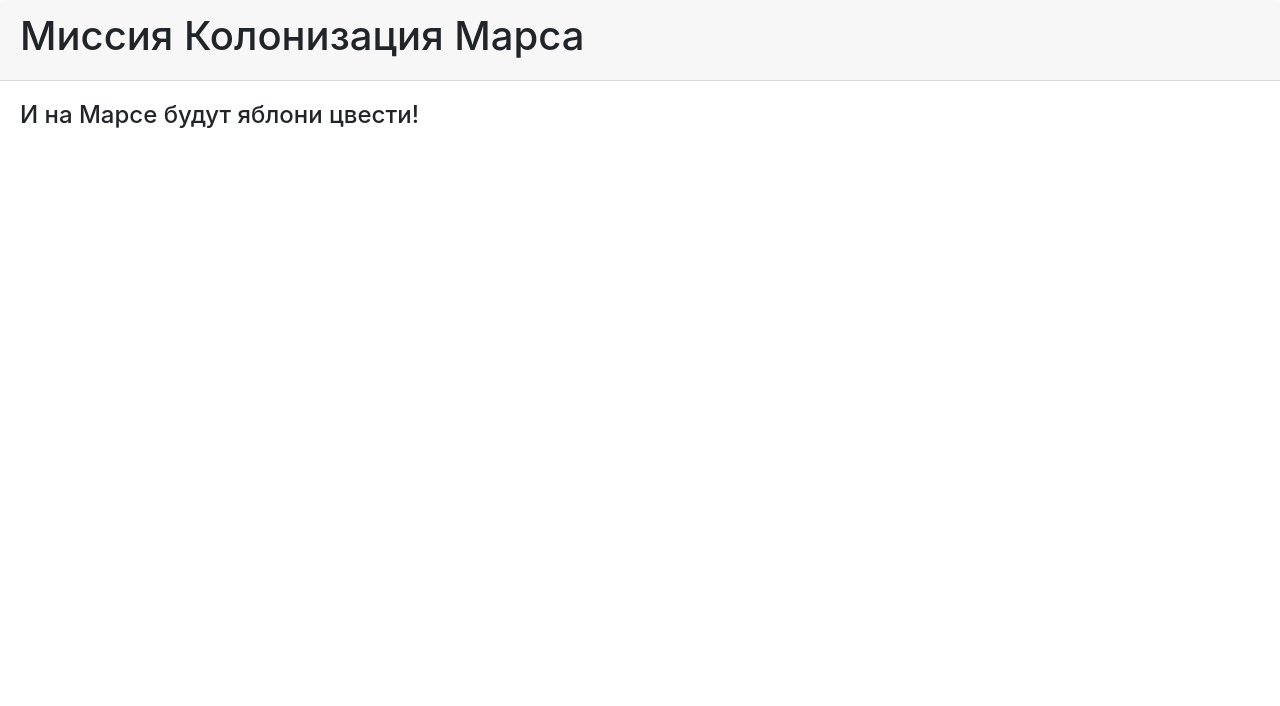
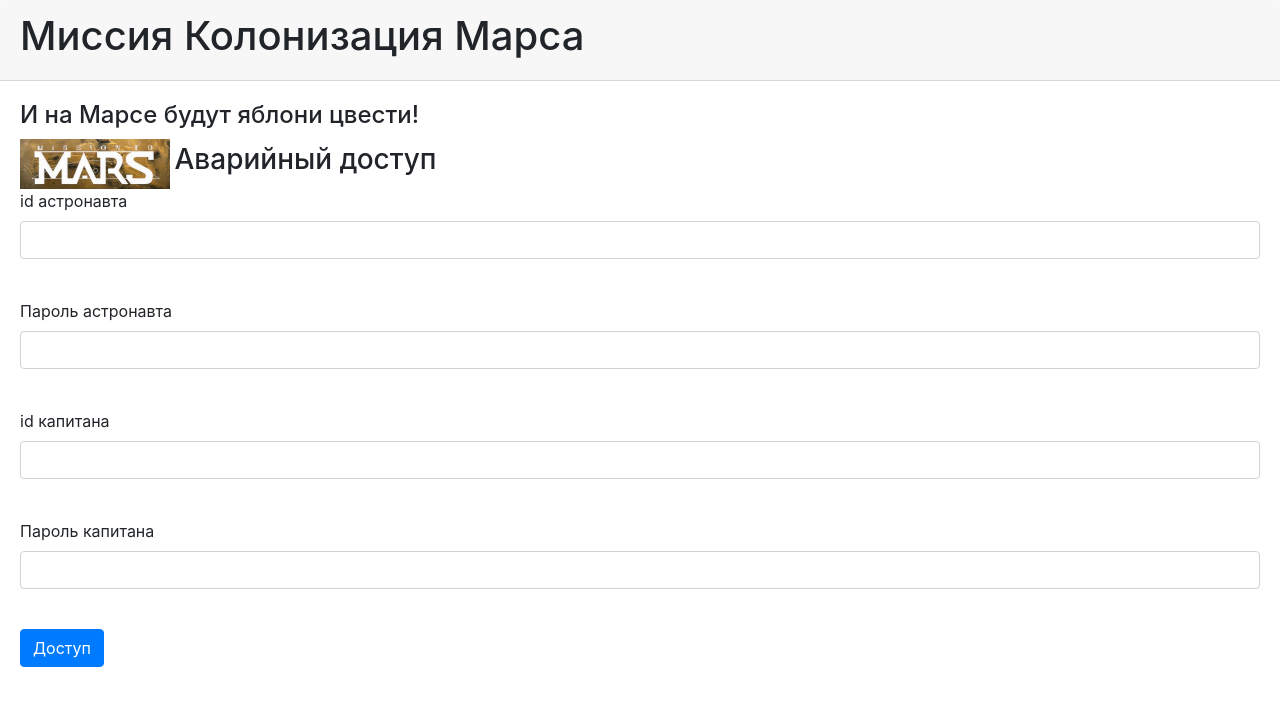
Before and after one commit to Shadowik2306/Mars-2-0, a Flask app: page /login in a window 1280 px wide. Shown: the top 706 px of the page. Run offline with Flask 2, Linux system fonts and the light colour scheme; some libraries are stand-ins or nearby versions.

Commit message:
Extra pass

```diff
--- a/main.py
+++ b/main.py
@@ -1,7 +1,11 @@
-from flask import Flask, url_for, render_template
+from flask import Flask, url_for, render_template, redirect
+from flask_wtf import FlaskForm
+from wtforms import StringField, PasswordField, BooleanField, SubmitField
+from wtforms.validators import DataRequired
 
 
 app = Flask(__name__)
+app.config['SECRET_KEY'] = 'yandexlyceum_secret_key'
 
 
 @app.route('/<title>')
@@ -54,6 +58,22 @@ def answer():
     return render_template('answer.html', **params)
 
 
+class LoginForm(FlaskForm):
+    username_astro = StringField('id астронавта', validators=[DataRequired()])
+    password_astro = PasswordField('Пароль астронавта', validators=[DataRequired()])
+    username_cap = StringField('id капитана', validators=[DataRequired()])
+    password_cap = PasswordField('Пароль капитана', validators=[DataRequired()])
+    submit = SubmitField('Доступ')
+
+
+@app.route('/login', methods=['GET', 'POST'])
+def login():
+    form = LoginForm()
+    if form.validate_on_submit():
+        return redirect('/#')
+    return render_template('login.html', title='Аварийный доступ', form=form)
+
+
 
 if __name__ == '__main__':
     app.run(port=8081, host='127.0.0.1')
--- a/static/css/style.css
+++ b/static/css/style.css
@@ -1,3 +1,8 @@
 .instruction h5{
 	text-align: center;
 }
+
+.logo_text {
+    font-size: 28px;
+    font-weight: 500;
+}
--- a/templates/base.html
+++ b/templates/base.html
@@ -3,6 +3,7 @@
 <head>
     <meta charset="UTF-8">
     <title>{{ title }}</title>
+	<link rel="stylesheet" href="static/css/style.css">
     <link rel="stylesheet" href="https://stackpath.bootstrapcdn.com/bootstrap/4.2.1/css/bootstrap.min.css" integrity="sha384-GJzZqFGwb1QTTN6wy59ffF1BuGJpLSa9DkKMp0DgiMDm4iYMj70gZWKYbI706tWS" crossorigin="anonymous">
     <script src="https://code.jquery.com/jquery-3.3.1.slim.min.js" integrity="sha384-q8i/X+965DzO0rT7abK41JStQIAqVgRVzpbzo5smXKp4YfRvH+8abtTE1Pi6jizo" crossorigin="anonymous"></script>
 	  <script src="https://cdnjs.cloudflare.com/ajax/libs/popper.js/1.14.6/umd/popper.min.js" integrity="sha384-wHAiFfRlMFy6i5SRaxvfOCifBUQy1xHdJ/yoi7FRNXMRBu5WHdZYu1hA6ZOblgut" crossorigin="anonymous"></script>
--- /dev/null
+++ b/templates/login.html
@@ -0,0 +1,48 @@
+{% extends "base.html" %}
+
+{% block content %}
+    <div>
+        <img src="static/img/MARS-2-7.png" id="logo">
+        <label class="logo_text" for="logo">Аварийный доступ</label>
+    </div>
+    <form action="" method="post" novalidate>
+        {{ form.hidden_tag() }}
+    <p>
+        {{ form.username_astro.label }}<br>
+        {{ form.username_astro(class="form-control") }}<br>
+        {% for error in form.username_astro.errors %}
+            <div class="alert alert-danger" role="alert">
+                {{ error }}
+            </div>
+        {% endfor %}
+    </p>
+    <p>
+        {{ form.password_astro.label }}<br>
+        {{ form.password_astro(class="form-control", type="password") }}<br>
+        {% for error in form.password_astro.errors %}
+            <div class="alert alert-danger" role="alert">
+                {{ error }}
+            </div>
+        {% endfor %}
+    </p>
+        <p>
+        {{ form.username_cap.label }}<br>
+        {{ form.username_cap(class="form-control") }}<br>
+        {% for error in form.username_cap.errors %}
+            <div class="alert alert-danger" role="alert">
+                {{ error }}
+            </div>
+        {% endfor %}
+    </p>
+    <p>
+        {{ form.password_cap.label }}<br>
+        {{ form.password_cap(class="form-control", type="password") }}<br>
+        {% for error in form.password_cap.errors %}
+            <div class="alert alert-danger" role="alert">
+                {{ error }}
+            </div>
+        {% endfor %}
+    </p>
+    <p>{{ form.submit(type="submit", class="btn btn-primary") }}</p>
+    </form>
+{% endblock %}
```
Also changed, not shown: static/img/MARS-2-7.png (added).
